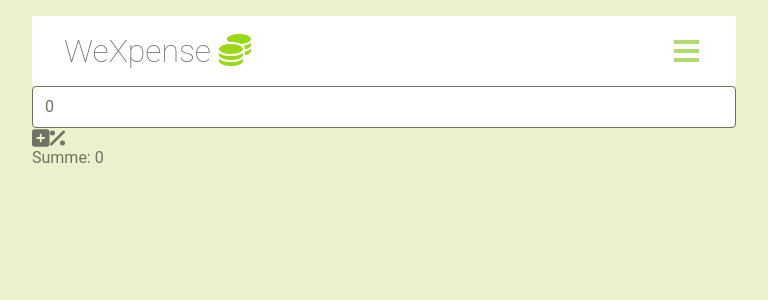
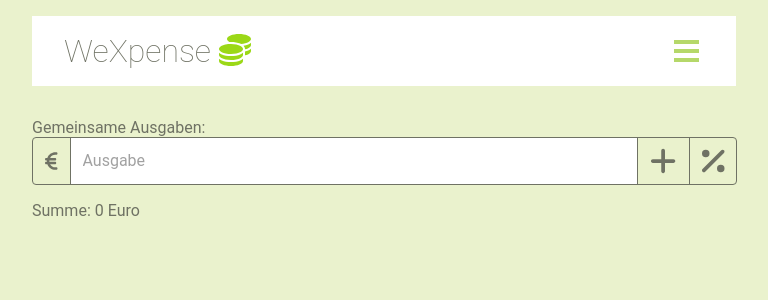
Before and after one commit to Kikovich1969/vue-input-component, a Vue app: page / in a window 1280 px wide. Shown: the top 300 px of the page, without its empty margins (256-1024 px from the left). Built offline with nearby package versions, Linux system fonts and the light colour scheme.

Commit message:
Added set focus to discount input

```diff
--- a/src/App.vue
+++ b/src/App.vue
@@ -6,7 +6,7 @@ export default {
   components: { ExpenseInput, TheHeader },
   data() {
     return {
-      expenses: [{ amount: 0, id: 0 }],
+      expenses: [{ amount: null, id: 0 }],
       evaluatedResult: 0,
       nextId: 1,
       inputCount: 1,
@@ -23,11 +23,14 @@ export default {
     },
     inputCount: {
       handler() {
-        if (this.inputCount <= 1) {
-          this.isOnlyOneInput = true;
-        } else {
-          this.isOnlyOneInput = false;
-        }
+        this.isOnlyOneInput = (this.inputCount <= 1) ? true : false;
+      },
+    },
+    evaluatedResult: {
+      handler(oldValue, newValue) {
+        console.log(newValue);
+        console.log(oldValue);
+        //this.evaluatedResult = newValue.toFixed(2);
       },
     },
   },
@@ -39,7 +42,7 @@ export default {
       });
     },
     addExpenseInput() {
-      this.expenses.push({ amount: 0, id: this.nextId++ });
+      this.expenses.push({ amount: null, id: this.nextId++ });
     },
     removeExpenseInput(index) {
       this.expenses.splice(index, 1);
@@ -50,6 +53,7 @@ export default {
 
 <template>
   <the-header></the-header>
+  <h2>Gemeinsame Ausgaben:</h2>
   <div>
     <expense-input
       v-for="(expense, index) in expenses"
@@ -60,7 +64,7 @@ export default {
       @add-expense-input="addExpenseInput"
       @remove-expense-input="removeExpenseInput"
     ></expense-input>
-    <p>Summe: {{ evaluatedResult }}</p>
+    <p><strong>Summe</strong>: {{ evaluatedResult }} Euro</p>
   </div>
 </template>
 
--- a/src/components/ExpenseInput.vue
+++ b/src/components/ExpenseInput.vue
@@ -4,7 +4,7 @@ export default {
   emits: ["update:expense", "addExpenseInput", "removeExpenseInput"],
   data() {
     return {
-      discount: 0,
+      discount: null,
       calculatedDiscount: 0,
       showDiscountInput: false,
     };
@@ -15,11 +15,20 @@ export default {
         this.expense -
         (this.expense / 100) * this.discount
       ).toFixed(2);
-      this.discount = 0;
+      this.discount = null;
       this.showDiscountInput = false;
     },
     toggleDiscountInput() {
       this.showDiscountInput = !this.showDiscountInput;
+      if(this.showDiscountInput){
+        this.focusOnDiscountInput();
+      }
+    },
+    focusOnDiscountInput() {
+      this.$nextTick(() => {
+        console.log(this.$refs);
+        this.$refs.discountInput.focus();
+      });
     },
   },
   watch: {
@@ -34,28 +43,56 @@ export default {
 
 <template>
   <section>
-    <div v-if="showDiscountInput">
-      <input type="number" v-model.number="discount" />
-      <button @click="calculateDiscount">
-        <font-awesome-icon icon="fa-solid fa-square-check" size="lg" />
+    <div class="form-input add-discount" v-if="showDiscountInput">
+      <div class="left-decorator">
+        <font-awesome-icon icon="fa-solid fa-percent" size="lg" />
+      </div>
+      <input
+        type="number"
+        ref="discountInput"
+        v-model.number="discount"
+        class="has-right-decorator has-left-decorator"
+        placeholder="Rabatt eingeben"
+      />
+      <button
+        @click="calculateDiscount"
+        class="btn right-decorator"
+        title="Rabatt hinzufügen"
+      >
+        <font-awesome-icon icon="fa-solid fa-check" size="lg" />
       </button>
     </div>
-    <div>
+    <div class="form-input">
+      <div class="left-decorator">
+        <font-awesome-icon icon="fa-solid fa-euro-sign" size="lg" />
+      </div>
       <input
+        placeholder="Ausgabe"
+        class="has-right-decorator has-left-decorator"
         type="number"
         :value="expense"
         @input="$emit('update:expense', $event.target.value)"
       />
-      <button @click="$emit('addExpenseInput')">
-        <font-awesome-icon icon="fa-solid fa-square-plus" size="lg" />
+      <button
+        @click="$emit('addExpenseInput')"
+        class="btn right-decorator"
+        title="Ausgabe hinzufügen"
+      >
+        <font-awesome-icon icon="fa-solid fa-plus" size="lg" />
       </button>
       <button
+        class="btn right-decorator"
+        title="Ausgabe löschen"
         v-if="!hideRemoveButton"
         @click="$emit('removeExpenseInput', index)"
       >
-        <font-awesome-icon icon="fa-solid fa-square-minus" size="lg" />
+        <font-awesome-icon icon="fa-solid fa-minus" size="lg" />
       </button>
-      <button @click="toggleDiscountInput">
+      <button
+        @click="toggleDiscountInput"
+        class="btn right-decorator"
+        title="Füge einen Rabatt hinzu"
+      >
         <font-awesome-icon icon="fa-solid fa-percent" size="lg" />
       </button>
     </div>
@@ -63,6 +100,15 @@ export default {
 </template>
 
 <style scoped>
+.form-input {
+  display: flex;
+  align-items: stretch;
+  margin-bottom: 0.5rem;
+}
+.form-input:not(.add-discount) {
+  margin-bottom: 1rem;
+}
+
 input {
   display: block;
   width: 100%;
@@ -80,4 +126,45 @@ input {
   border-radius: 0.25rem;
   transition: border-color 0.15s ease-in-out, box-shadow 0.15s ease-in-out;
 }
+.has-right-decorator {
+  border-top-right-radius: 0;
+  border-bottom-right-radius: 0;
+  margin-right: -1px;
+}
+.has-left-decorator {
+  border-top-left-radius: 0;
+  border-bottom-left-radius: 0;
+}
+.right-decorator {
+  padding: 0.5rem 0.75rem;
+  border: 1px solid #6f7264;
+  display: flex;
+  align-items: center;
+  justify-content: center;
+  margin-right: -1px;
+  border-radius: 0%;
+}
+.right-decorator:last-child {
+  border-top-right-radius: 0.25rem;
+  border-bottom-right-radius: 0.25rem;
+}
+.left-decorator {
+  padding: 0.5rem 0.75rem;
+  border-top-left-radius: 0.25rem;
+  border-bottom-left-radius: 0.25rem;
+  border: 1px solid #6f7264;
+  display: flex;
+  align-items: center;
+  justify-content: center;
+  margin-right: -1px;
+}
+.btn {
+  font-size: 1.5rem;
+  cursor: pointer;
+}
+::placeholder {
+  /* Chrome, Firefox, Opera, Safari 10.1+ */
+  color: #454545;
+  opacity: 0.5; /* Firefox */
+}
 </style>
--- a/src/components/TheHeader.vue
+++ b/src/components/TheHeader.vue
@@ -17,6 +17,7 @@
   display: flex;
   justify-content: center;
   background-color: #fff;
+  margin-bottom: 2rem;
 }
 #header-section > div {
   display: flex;
--- a/src/main.js
+++ b/src/main.js
@@ -3,16 +3,20 @@ import App from "./App.vue";
 
 /* import the fontawesome core */
 import { library } from '@fortawesome/fontawesome-svg-core';
+
 /* import font awesome icon component */
 import { FontAwesomeIcon } from '@fortawesome/vue-fontawesome';
+
 /* import specific icons */
-import { faSquarePlus } from '@fortawesome/free-solid-svg-icons';
-import { faSquareMinus } from '@fortawesome/free-solid-svg-icons';
+import { faPlus } from '@fortawesome/free-solid-svg-icons';
+import { faMinus } from '@fortawesome/free-solid-svg-icons';
 import { faPercent } from '@fortawesome/free-solid-svg-icons';
-import { faSquareCheck } from '@fortawesome/free-solid-svg-icons';
+import { faCheck } from '@fortawesome/free-solid-svg-icons';
 import { faCoins } from '@fortawesome/free-solid-svg-icons';
+import { faEuroSign } from '@fortawesome/free-solid-svg-icons';
+
 /* add icons to the library */
-library.add(faSquarePlus, faSquareMinus, faPercent, faSquareCheck, faCoins);
+library.add(faPlus, faMinus, faPercent, faCheck, faCoins, faEuroSign);
 
 import "./assets/main.css";
 
```
